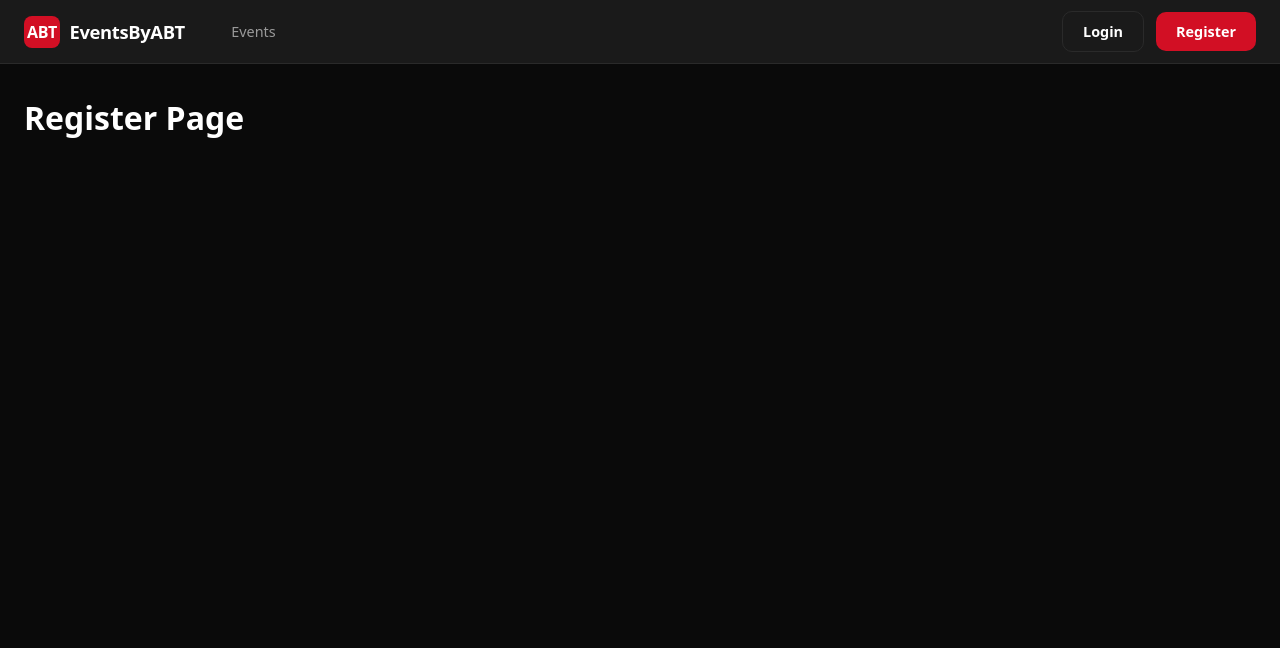
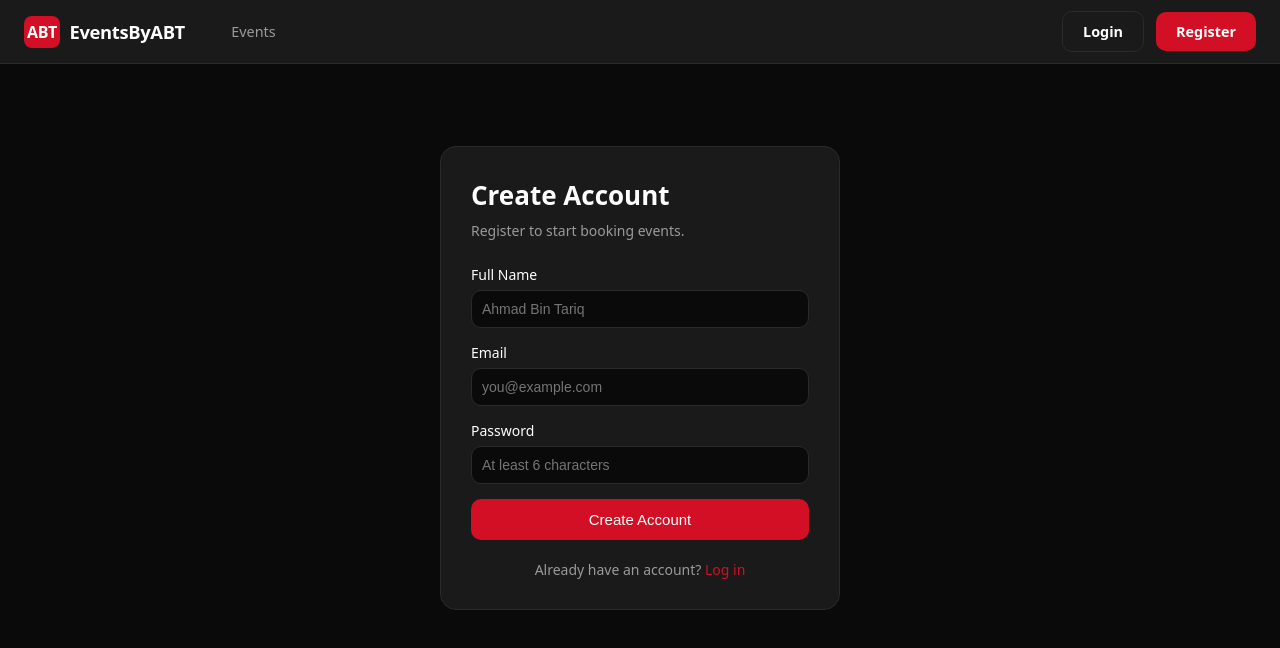
Before and after one commit to AhmadBinTariq/ReactEventProject, a React (Vite) app: page /register in a window 1280 px wide. Shown: the top 648 px of the page. Built offline with nearby package versions, Linux system fonts and the light colour scheme.

Commit message:
created Login and Registeration page

```diff
--- /dev/null
+++ b/src/pages/Auth.css
@@ -0,0 +1,79 @@
+.auth-page {
+  display: flex;
+  justify-content: center;
+  padding: 50px 20px;
+}
+
+.auth-box {
+  width: 100%;
+  max-width: 400px;
+  background-color: #1A1A1A;
+  border: 1px solid #2A2A2A;
+  border-radius: 16px;
+  padding: 30px;
+}
+
+.auth-box h1 {
+  font-size: 26px;
+  margin-bottom: 8px;
+}
+
+.auth-text {
+  font-size: 14px;
+  color: #9A9A9A;
+  margin-bottom: 25px;
+}
+
+.auth-label {
+  font-size: 14px;
+  margin-bottom: 6px;
+}
+
+.auth-input {
+  width: 100%;
+  padding: 10px;
+  margin-bottom: 15px;
+  background-color: #0A0A0A;
+  border: 1px solid #2A2A2A;
+  border-radius: 10px;
+  color: white;
+  font-size: 14px;
+}
+
+.auth-input:focus {
+  border-color: #D20F24;
+  outline: none;
+}
+
+.auth-error {
+  color: #D20F24;
+  font-size: 13px;
+  margin-top: -10px;
+  margin-bottom: 15px;
+}
+
+.auth-button {
+  width: 100%;
+  padding: 12px;
+  background-color: #D20F24;
+  color: white;
+  border: none;
+  border-radius: 10px;
+  font-size: 15px;
+  cursor: pointer;
+}
+
+.auth-button:hover {
+  background-color: #b00d1e;
+}
+
+.auth-bottom {
+  text-align: center;
+  font-size: 14px;
+  color: #9A9A9A;
+  margin-top: 20px;
+}
+
+.auth-bottom a {
+  color: #D20F24;
+}
--- a/src/pages/Login.jsx
+++ b/src/pages/Login.jsx
@@ -1,5 +1,81 @@
+import { useState, useEffect } from 'react';
+import { Link, useNavigate } from 'react-router-dom';
+import { useSelector, useDispatch } from 'react-redux';
+import { login, selectUser, selectAuthError } from '../features/auth/authSlice';
+import './Auth.css';
+
 function Login() {
-    return <h1>Login Page</h1>
+  const [email, setEmail] = useState('');
+  const [password, setPassword] = useState('');
+  const [error, setError] = useState('');
+
+  const dispatch = useDispatch();
+  const navigate = useNavigate();
+
+  const user = useSelector(selectUser);
+  const authError = useSelector(selectAuthError);
+
+  useEffect(() => {
+    if (user) {
+      navigate('/events');
+    }
+  }, [user, navigate]);
+
+  function handleSubmit(event) {
+    event.preventDefault();
+
+    if (email === '') {
+      setError('Please enter your email');
+      return;
+    }
+
+    if (password === '') {
+      setError('Please enter your password');
+      return;
+    }
+
+    setError('');
+    dispatch(login({ email: email, password: password }));
+  }
+
+  return (
+    <div className="auth-page">
+      <div className="auth-box">
+        <h1>Welcome Back</h1>
+        <p className="auth-text">Log in to manage your events.</p>
+
+        <form onSubmit={handleSubmit}>
+          <p className="auth-label">Email</p>
+          <input
+            className="auth-input"
+            type="text"
+            value={email}
+            onChange={(e) => setEmail(e.target.value)}
+            placeholder="you@example.com"
+          />
+
+          <p className="auth-label">Password</p>
+          <input
+            className="auth-input"
+            type="password"
+            value={password}
+            onChange={(e) => setPassword(e.target.value)}
+          />
+
+          {error && <p className="auth-error">{error}</p>}
+          {authError && <p className="auth-error">{authError}</p>}
+
+          <button className="auth-button" type="submit">
+            Log in
+          </button>
+        </form>
+
+        <p className="auth-bottom">
+          Don't have an account? <Link to="/register">Register</Link>
+        </p>
+      </div>
+    </div>
+  );
 }
 
-export default Login
+export default Login;
--- a/src/pages/MyEvents.jsx
+++ b/src/pages/MyEvents.jsx
@@ -1,5 +1,20 @@
+import { useSelector } from 'react-redux';
+import { Navigate } from 'react-router-dom';
+import { selectUser } from '../features/auth/authSlice';
+
 function MyEvents() {
-    return <h1>My Events Page</h1>
+  const user = useSelector(selectUser);
+
+  if (!user) {
+    return <Navigate to="/login" />;
+  }
+
+  return (
+    <div>
+      <h1>My Events</h1>
+      <p>Welcome, {user.name}! Here are your events:</p>
+    </div>
+  );
 }
 
-export default MyEvents
+export default MyEvents;
--- a/src/pages/Register.jsx
+++ b/src/pages/Register.jsx
@@ -1,5 +1,102 @@
+import { useState, useEffect } from 'react';
+import { Link, useNavigate } from 'react-router-dom';
+import { useSelector, useDispatch } from 'react-redux';
+import { register, selectUser, selectAuthError } from '../features/auth/authSlice';
+import './Auth.css';
+
 function Register() {
-    return <h1>Register Page</h1>
+  const [name, setName] = useState('');
+  const [email, setEmail] = useState('');
+  const [password, setPassword] = useState('');
+  const [error, setError] = useState('');
+
+  const dispatch = useDispatch();
+  const navigate = useNavigate();
+
+  const user = useSelector(selectUser);
+  const authError = useSelector(selectAuthError);
+
+  useEffect(() => {
+    if (user) {
+      navigate('/events');
+    }
+  }, [user, navigate]);
+
+  function handleSubmit(event) {
+    event.preventDefault();
+
+    if (name === '') {
+      setError('Please enter your name');
+      return;
+    }
+
+    if (email === '') {
+      setError('Please enter your email');
+      return;
+    }
+
+    if (email.includes('@') === false) {
+      setError('Please enter a valid email');
+      return;
+    }
+
+    if (password.length < 6) {
+      setError('Password must be at least 6 characters');
+      return;
+    }
+
+    setError('');
+    dispatch(register({ name: name, email: email, password: password }));
+  }
+
+  return (
+    <div className="auth-page">
+      <div className="auth-box">
+        <h1>Create Account</h1>
+        <p className="auth-text">Register to start booking events.</p>
+
+        <form onSubmit={handleSubmit}>
+          <p className="auth-label">Full Name</p>
+          <input
+            className="auth-input"
+            type="text"
+            value={name}
+            onChange={(e) => setName(e.target.value)}
+            placeholder="Ahmad Bin Tariq"
+          />
+
+          <p className="auth-label">Email</p>
+          <input
+            className="auth-input"
+            type="text"
+            value={email}
+            onChange={(e) => setEmail(e.target.value)}
+            placeholder="you@example.com"
+          />
+
+          <p className="auth-label">Password</p>
+          <input
+            className="auth-input"
+            type="password"
+            value={password}
+            onChange={(e) => setPassword(e.target.value)}
+            placeholder="At least 6 characters"
+          />
+
+          {error && <p className="auth-error">{error}</p>}
+          {authError && <p className="auth-error">{authError}</p>}
+
+          <button className="auth-button" type="submit">
+            Create Account
+          </button>
+        </form>
+
+        <p className="auth-bottom">
+          Already have an account? <Link to="/login">Log in</Link>
+        </p>
+      </div>
+    </div>
+  );
 }
 
-export default Register
+export default Register;
```
Also changed, not shown: 1 other file (tests, documents, lock files or other folders).
